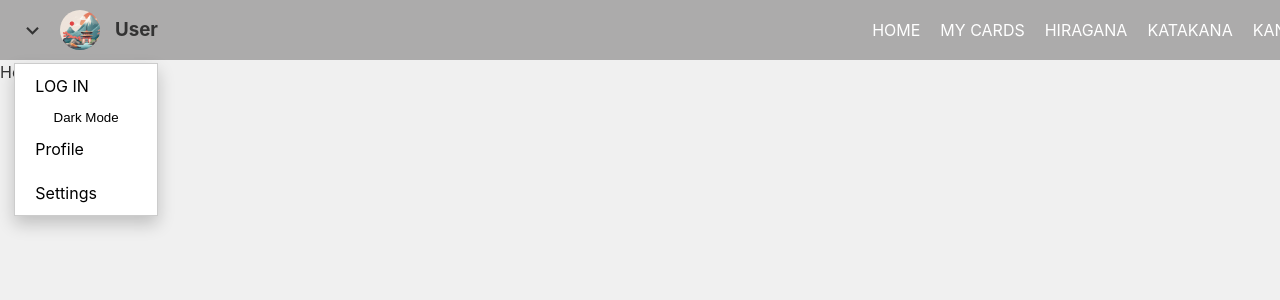
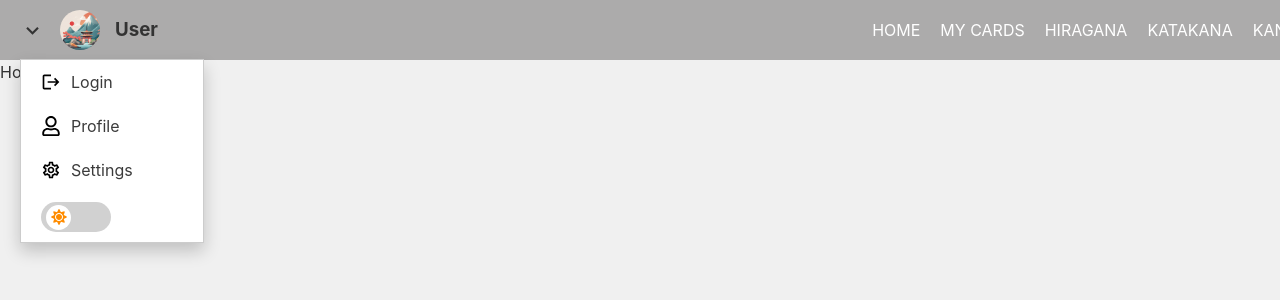
Before and after one commit to Andhalaya/flashcards-app, a React (Vite) app: page / in a window 1280 px wide. Both pictures are taken after a click on the icon 32 px from the left and 30 px from the top of the page. Shown: the top 300 px of the page. Built offline with nearby package versions, Linux system fonts and the light colour scheme; no server answers.

Commit message:
added icons and styles

```diff
--- a/package.json
+++ b/package.json
@@ -10,6 +10,7 @@
     "preview": "vite preview"
   },
   "dependencies": {
+    "@mui/icons-material": "^5.15.20",
     "axios": "^1.7.2",
     "firebase": "^10.12.2",
     "react": "^18.3.1",
--- a/src/App.css
+++ b/src/App.css
@@ -119,3 +119,49 @@
 .remove {
   background-color: rgba(255, 255, 255, 0.277);
 }
+
+
+.moon,
+.sun {
+  background-color: transparent;
+  border-radius: 20px;
+  padding: 2px;
+  margin: 0;
+}
+
+.sun {
+  color: rgb(255, 140, 0);
+}
+
+.moon {
+  color: rgb(51, 87, 229);
+}
+
+.switchButton {
+  position: relative;
+  margin-left: 20px;
+  width: 70px;
+  height: 30px;
+  background-color: #d1d1d1;
+  border-radius: 30px;
+  display: flex;
+  align-items: center;
+  cursor: pointer;
+
+}
+
+.circle {
+  position: absolute;
+  margin-left: 5px;
+  width: 25px;
+  height: 25px;
+  display: flex;
+  align-items: center;
+  justify-content: center;
+  border-radius: 50%;
+  background-color: #ffffff;
+}
+
+.switchButton .circle {
+  transition: left 0.5s ease;
+}
--- a/src/components/DropdownMenu.jsx
+++ b/src/components/DropdownMenu.jsx
@@ -2,18 +2,38 @@ import React from 'react';
 import { Link } from 'react-router-dom';
 import { useAuth } from '../context/AuthContext';
 import ThemeToggleButton from './ThemeToggleButton/ThemeToggleButton';
+import * as Icons from "../utils/icons";
 
 export default function DropdownMenu() {
     const { isLogged, logout, currentUser, userData } = useAuth();
     return (
         <div className='dropdown-menu'>
             {isLogged
-                ? <button onClick={logout}>LOG OUT</button>
-                : <Link to='/login'>LOG IN</Link>
+                ? <div className='menu-item' onClick={logout}>
+                    <Icons.MdLogout className='icon'/>
+                    <p>Log Out</p>
+                </div>
+                : <div className='menu-item'>
+                    <Icons.MdLogout className='icon'/>
+                    <Link to='/login'>
+                    Login
+                    </Link>
+                </div>
+
             }
-            <ThemeToggleButton />
-            <Link to='/profile'>Profile</Link>
-            <Link to='/settings'>Settings</Link>
+            <div className='menu-item'>
+            <Icons.FaRegUser className='icon' />
+                <Link to='/profile'>Profile</Link>
+            </div>
+            <div className='menu-item'>
+            <Icons.MdOutlineSettings className='icon'/>
+                <Link to='/settings'>Settings</Link>
+            </div>
+
+            <div style={{ padding: '10px 0px', display: 'flex', justifyContent: 'left' }}>
+                <ThemeToggleButton />
+            </div>
+
         </div>
     )
 }
--- a/src/components/ThemeToggleButton/ThemeToggleButton.jsx
+++ b/src/components/ThemeToggleButton/ThemeToggleButton.jsx
@@ -1,13 +1,17 @@
 import { useTheme } from '../../context/ThemeContext';
+import { FaMoon } from "react-icons/fa";
+import { FaSun } from "react-icons/fa";
 
 const ThemeToggleButton = () => {
     const { theme, toggleTheme } = useTheme();
 
     return (
         <>
-            <button onClick={toggleTheme}>
-                {theme === 'light' ? 'Dark Mode' : 'Switch to Light Mode'}
-            </button>
+            <div className={`switchButton ${theme}`}>
+                <div className={`circle ${theme}`} style={{ left: theme === 'dark' ? '35px' : '0px' }} onClick={toggleTheme}>
+                    {theme === 'light' ? <FaSun className={`sun ${theme}`} /> : <FaMoon className={`moon ${theme}`} />}
+                </div>
+            </div>
         </>
     );
 }
--- a/src/components/TopBar/topBar.css
+++ b/src/components/TopBar/topBar.css
@@ -20,10 +20,15 @@
     position: relative;
 }
 
+.icon{
+    font-size: 20px;
+    color: black;
+}
+
 .topBar .dropdown-menu {
     position: absolute;
-    top: 100%;
-    right: 0;
+    max-width: 190px;
+    top: 62px;
     background: rgb(255, 255, 255);
     display: flex;
     flex-direction: column;
@@ -32,17 +37,24 @@
     z-index: 1;
 }
 
-.dropdown-menu a{
-    color: black;
-    padding: 10px 60px 10px 20px;
+.menu-item{
+    padding: 10px 70px 10px 20px;
+    display: flex;
+    align-items: center;
+    gap: 10px;
 }
 
-.dropdown-menu a:hover{
-    background-color: #7c7c7c;
-    color: white;
+.menu-item a{
+    color: rgb(59, 59, 59);
 }
 
+.menu-item a:hover{
+    color: rgb(186, 95, 5);
+}
 
+.menu-item:hover{
+    background-color: #b7b7b7;
+}
 
 .user-info {
     display: flex;
--- a/src/utils/icons.jsx
+++ b/src/utils/icons.jsx
@@ -0,0 +1,11 @@
+import { MdOutlineKeyboardArrowDown } from "react-icons/md";
+import { MdLogout } from "react-icons/md";
+import { FaRegUser } from "react-icons/fa";
+import { MdOutlineSettings } from "react-icons/md";
+
+export{
+    MdOutlineKeyboardArrowDown,
+    MdLogout,
+    FaRegUser,
+    MdOutlineSettings
+}
```
Also changed, not shown: 1 other file (tests, documents, lock files or other folders).
